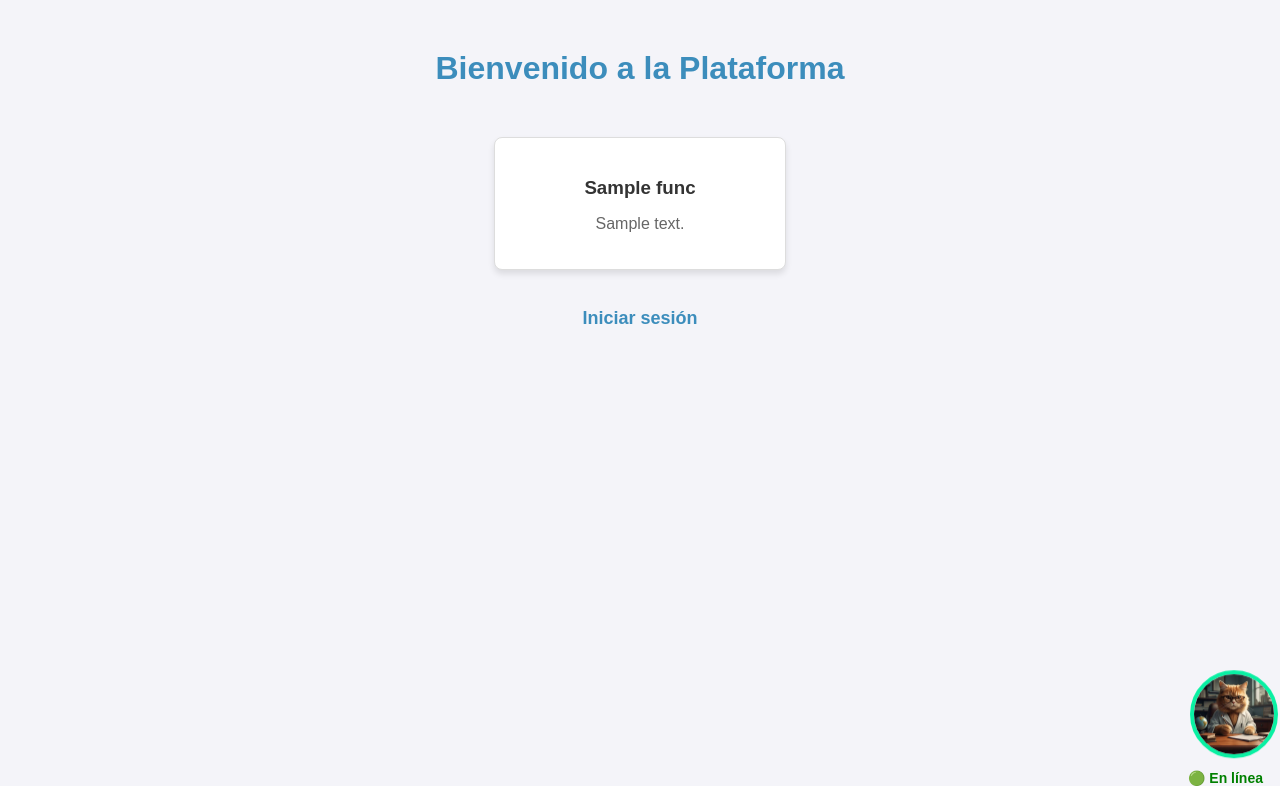
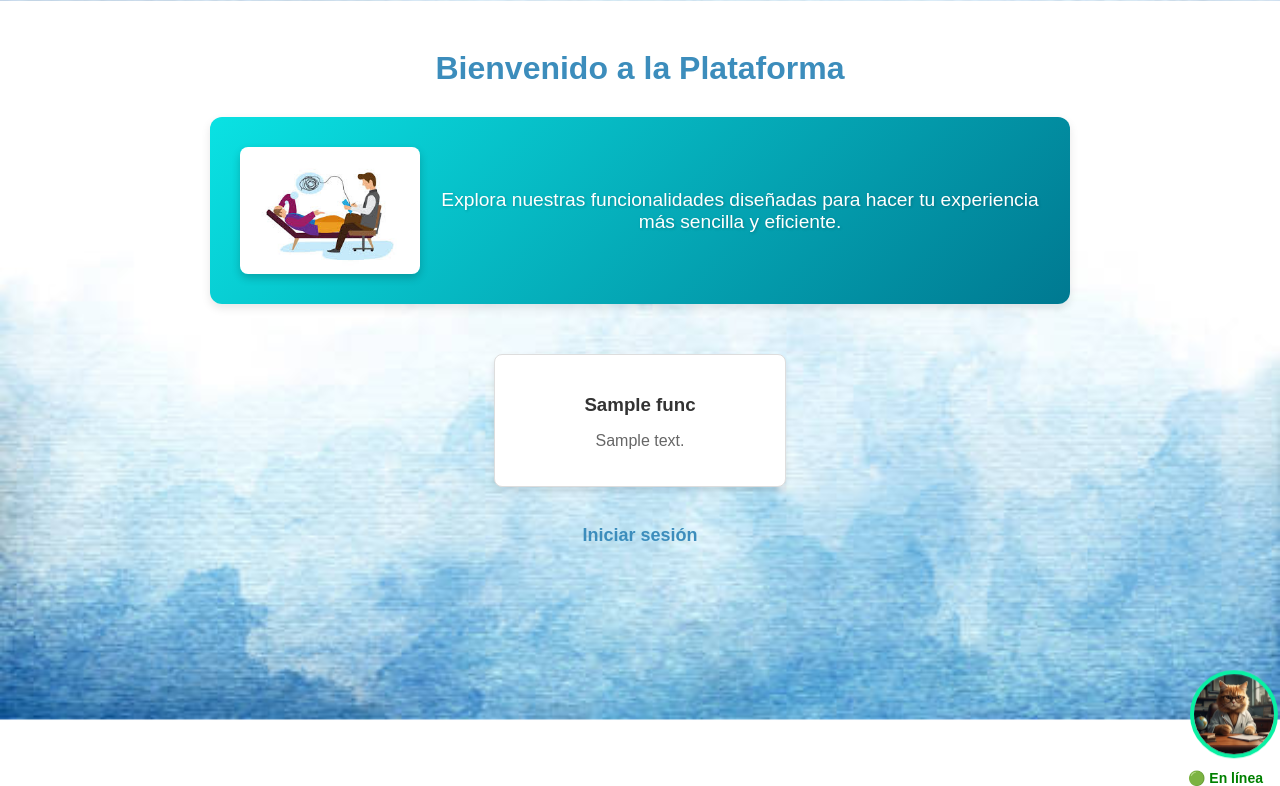
Before and after one commit to DvidHernan/Proyecto-PLATAFORMA-DE-APOYO-PSICOL-GICO-VIRTUAL, a Django app: template proyecto/accounts/templates/accounts/home.html in a window 1280 px wide. Shown: the top 786 px of the page. Run offline with Django 3.2, Linux system fonts and the light colour scheme; the template is opened without the code that fills it: most values are stand-ins (such as "Sample title", 1, 10 or a date in 2020).

Commit message:
CSS y asistente final

```diff
--- a/proyecto/accounts/static/accounts/CSS/styles2.css
+++ b/proyecto/accounts/static/accounts/CSS/styles2.css
@@ -4,8 +4,9 @@
     margin: 0;
     padding: 0;
     text-align: center;
-    background-color: #f4f4f9;
-    color: #333;
+    background-image: url('/static/accounts/images/texture.jpg');
+    background-size: cover;
+    background-repeat: repeat;
 }
 
 h1 {
--- a/proyecto/accounts/templates/accounts/home.html
+++ b/proyecto/accounts/templates/accounts/home.html
@@ -6,11 +6,47 @@
   <title>Home</title>
   {% load static %}
   <link rel="stylesheet" type="text/css" href="{% static 'accounts/css/styles2.css' %}">
-
+  <style>
+    .intro-container {
+      display: flex;
+      align-items: center;
+      justify-content: center;
+      background: linear-gradient(135deg, #0ae2e3, #007991);
+      padding: 30px;
+      margin: 30px auto;
+      border-radius: 12px;
+      box-shadow: 0px 4px 10px rgba(0, 0, 0, 0.1);
+      opacity: 0;
+      transform: translateY(20px);
+      transition: opacity 1s ease-in-out, transform 1s ease-in-out;
+      max-width: 800px;
+    }
+    .intro-container img {
+      width: 180px;
+      height: auto;
+      margin-right: 20px;
+      border-radius: 8px;
+      box-shadow: 0px 4px 8px rgba(0, 0, 0, 0.2);
+    }
+    .intro-container p {
+      font-size: 1.2em;
+      color: #ffffff;
+      font-weight: 500;
+      text-shadow: 1px 1px 3px rgba(0, 0, 0, 0.2);
+    }
+    .intro-container.show {
+      opacity: 1;
+      transform: translateY(0);
+    }
+  </style>
 </head>
 <body>
   <h1>Bienvenido a la Plataforma</h1>
 
+  <div class="intro-container" id="intro-section">
+    <img src="{% static 'accounts/images/intro.jpg' %}" alt="Introducción">
+    <p>Explora nuestras funcionalidades diseñadas para hacer tu experiencia más sencilla y eficiente.</p>
+  </div>
   <div class="funcionalidades-container">
     {% for func in funcionalidades %}
       <div class="funcionalidad">
@@ -112,5 +148,12 @@
       });
     });
   </script>
+  <script>
+    document.addEventListener("DOMContentLoaded", function() {
+      setTimeout(function() {
+        document.getElementById("intro-section").classList.add("show");
+      }, 500);
+    });
+  </script>
 </body>
 </html>
```
Also changed, not shown: proyecto/accounts/static/accounts/images/intro.jpg (added), proyecto/accounts/static/accounts/images/texture.jpg (added), proyecto/db.sqlite3.
